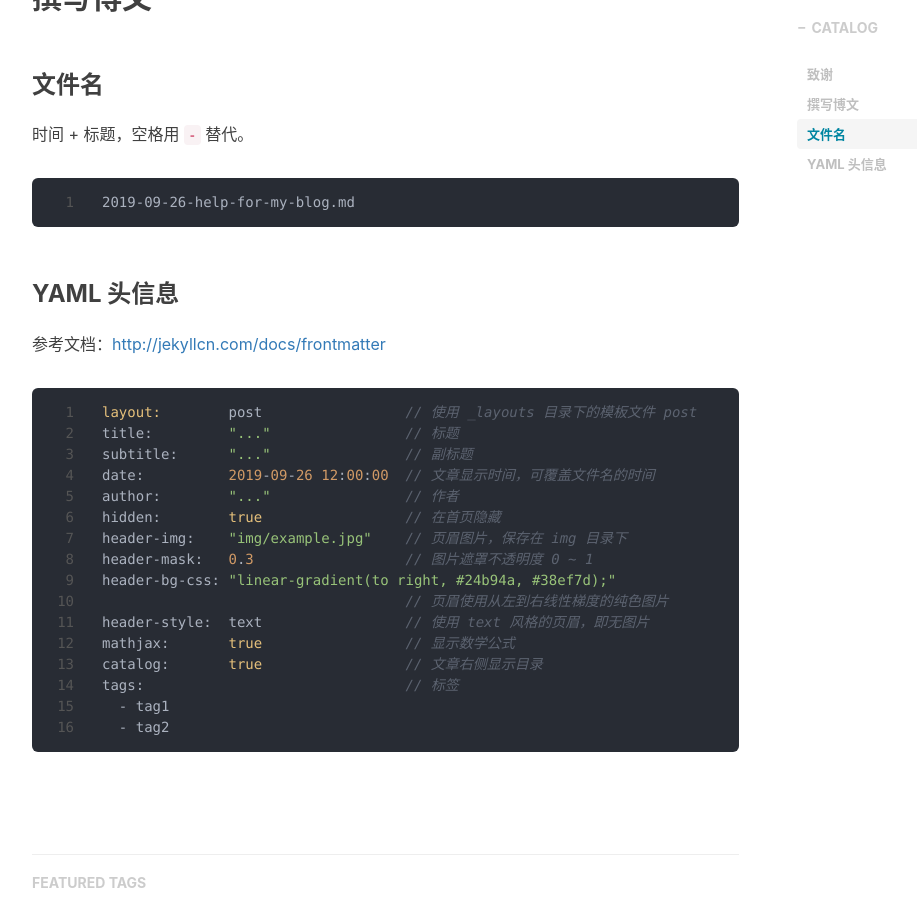
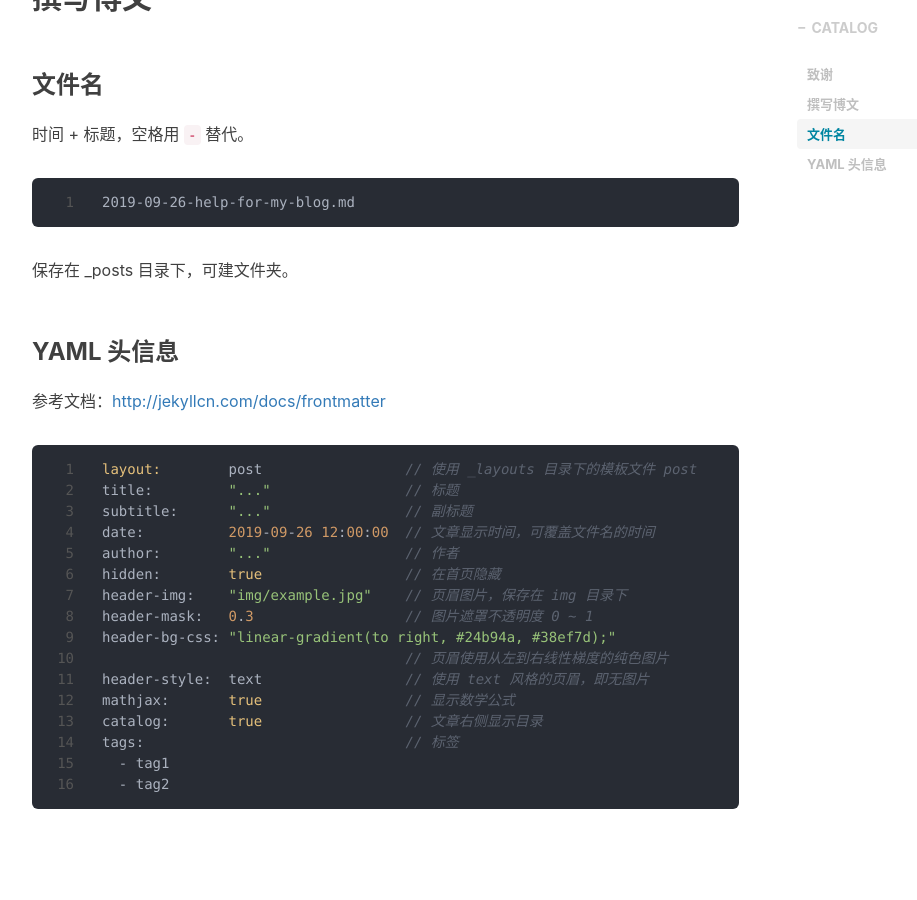
Before and after one commit to hongzhiyin/hongzhiyin.github.io, a Jekyll site: the page built from _posts/help/2019-09-26-help-for-my-blog.md, in a window 1280 px wide and 900 px high, scrolled down 608 px. Shown: the whole window, without its empty margins (233-1150 px from the left). Built offline with Jekyll 4.4.1, drawn with Linux system fonts in a browser that asks for light colours; nearby versions of some CDN libraries; comment, search, counter and statistics services are not loaded.

Commit message:
Update 2019-09-26-help-for-my-blog.md

````diff
--- a/_posts/help/2019-09-26-help-for-my-blog.md
+++ b/_posts/help/2019-09-26-help-for-my-blog.md
@@ -24,7 +24,7 @@
 2019-09-26-help-for-my-blog.md
 ```
 
-
+保存在 _posts 目录下，可建文件夹。
 
 ### YAML 头信息
 
````
